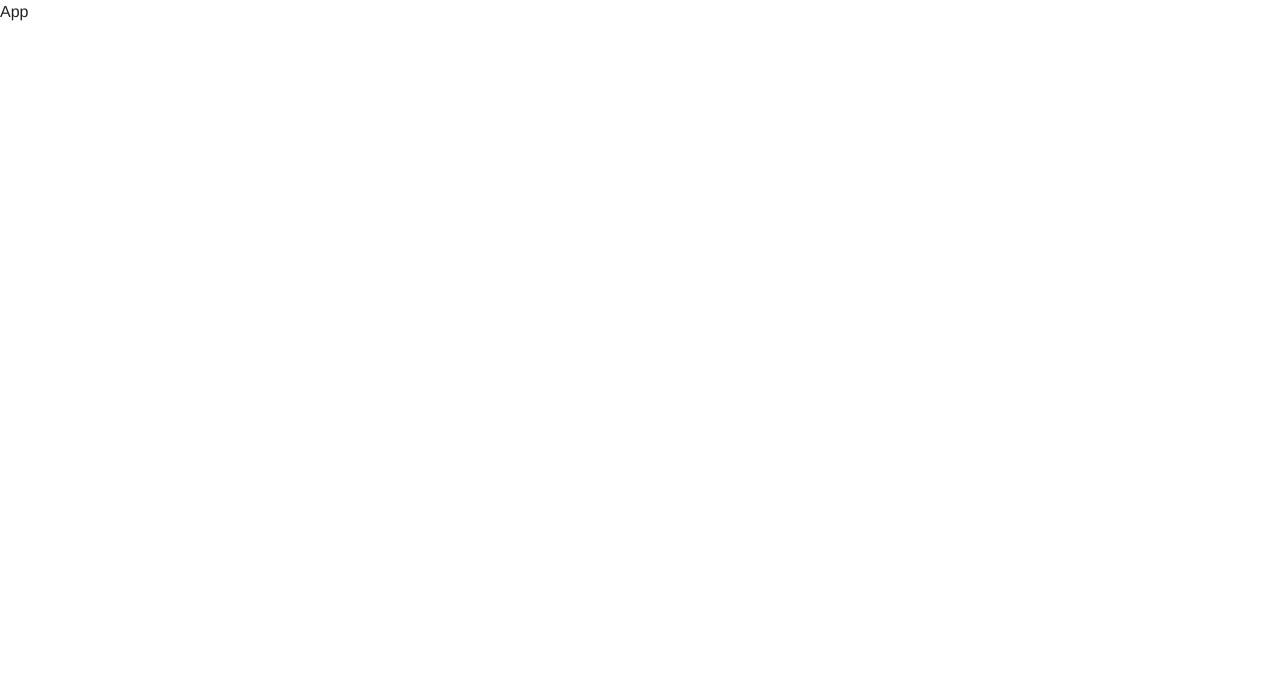
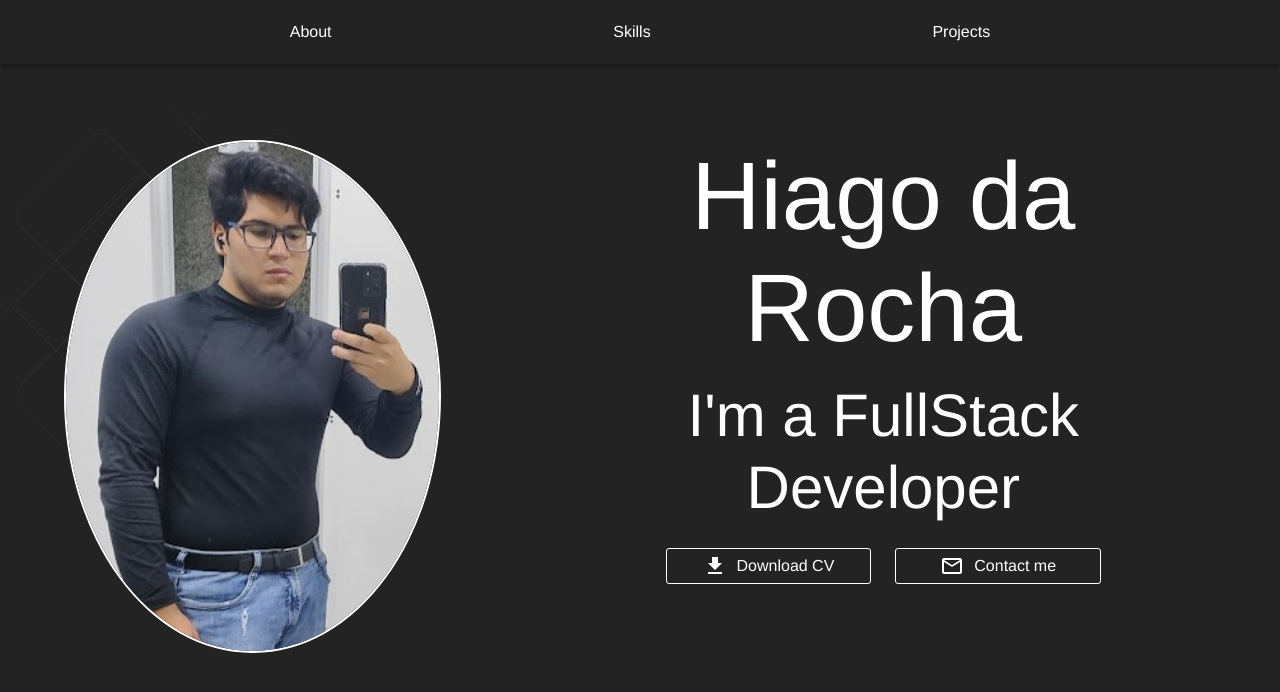
Before and after one commit to HiagoDaRocha/my-portfolio, a React (Vite) app: page / in a window 1280 px wide. Shown: the top 692 px of the page. Built offline with nearby package versions, Linux system fonts and the light colour scheme.

Commit message:
feat: creates Hero component UI

```diff
--- a/src/App.tsx
+++ b/src/App.tsx
@@ -1,8 +1,10 @@
+import Home from "./pages/Home/Home"
+
 const App = () => {
 
   return (
     <>
-      App
+      <Home />
     </>
   )
 }
--- /dev/null
+++ b/src/pages/Home/Home.tsx
@@ -0,0 +1,14 @@
+import NavBar from "../../components/NavBar/NavBar"
+import Hero from "./sections/Hero/Hero"
+
+const Home = () => {
+
+    return (
+      <>
+        <NavBar />
+        <Hero />
+      </>
+    )
+  }
+
+  export default Home
--- /dev/null
+++ b/src/pages/Home/sections/Hero/Hero.tsx
@@ -0,0 +1,75 @@
+import { Box, Container, Grid, styled, Typography } from "@mui/material";
+import Avatar from "../../../../assets/images/avatar.jpg";
+import DownloadIcon from '@mui/icons-material/Download';
+import MailOutlineIcon from '@mui/icons-material/MailOutline';
+import StyledButton from "../../../../components/StyledButton/StyledButton";
+import theme from "../../../../theme";
+import { AnimatedBackground } from "../../../../components/AnimatedBackground/AnimatedBackground";
+
+const Hero = () => {
+    const StyledHero = styled("div")(({ theme }) => ({
+        backgroundColor: theme.palette.primary.main,
+        height: "100vh",
+        display: "flex",
+        alignItems: "center"
+    }));
+
+    const StyledImg = styled("img")(() => ({
+        width: "80%",
+        borderRadius: "50%",
+        border: `2px solid ${theme.palette.primary.contrastText}`,
+    }));
+
+    return (
+        <>
+            <StyledHero>
+                <Container maxWidth="lg">
+                    <Grid container spacing={2}>
+
+                        <Grid item xs={12} md={5}>
+                                <Box position="relative">
+                                <Box position="absolute" width={"100%"} top={-70} right={110}>
+                                    <AnimatedBackground />
+                                </Box>
+                                <Box position="relative"><StyledImg src={Avatar} /></Box>
+                                </Box>
+
+                        </Grid>
+
+                        <Grid item xs={12} md={7}>
+
+                            <Typography color="primary.contrastText" variant="h1" textAlign="center" pb={2}>Hiago da Rocha</Typography>
+                            <Typography color="primary.contrastText" variant="h2" textAlign="center">I'm a FullStack Developer</Typography>
+
+                            <Grid container display={"flex"} justifyContent="center" spacing={3} pt={3}>
+
+                                <Grid item xs={12} md={4} display="flex" justifyContent="center">
+
+                                    <StyledButton>
+                                        <DownloadIcon />
+                                        <Typography>Download CV</Typography>
+                                    </StyledButton>
+
+                                </Grid>
+
+                                <Grid item xs={12} md={4} display="flex" justifyContent="center">
+
+                                    <StyledButton>
+                                        <MailOutlineIcon />
+                                        <Typography>Contact me</Typography>
+                                    </StyledButton>
+
+                                </Grid>
+
+                            </Grid>
+
+                        </Grid>
+
+                    </Grid>
+                </Container>
+            </StyledHero>
+        </>
+    );
+};
+
+export default Hero;
--- a/src/theme.ts
+++ b/src/theme.ts
@@ -6,7 +6,7 @@
       main: '#232323',
     },
     secondary: {
-      main: '#4f8e3e',
+      main: '#3177A3',
     },
   },
   typography: {
```
Also changed, not shown: src/assets/images/avatar.jpg (added).
